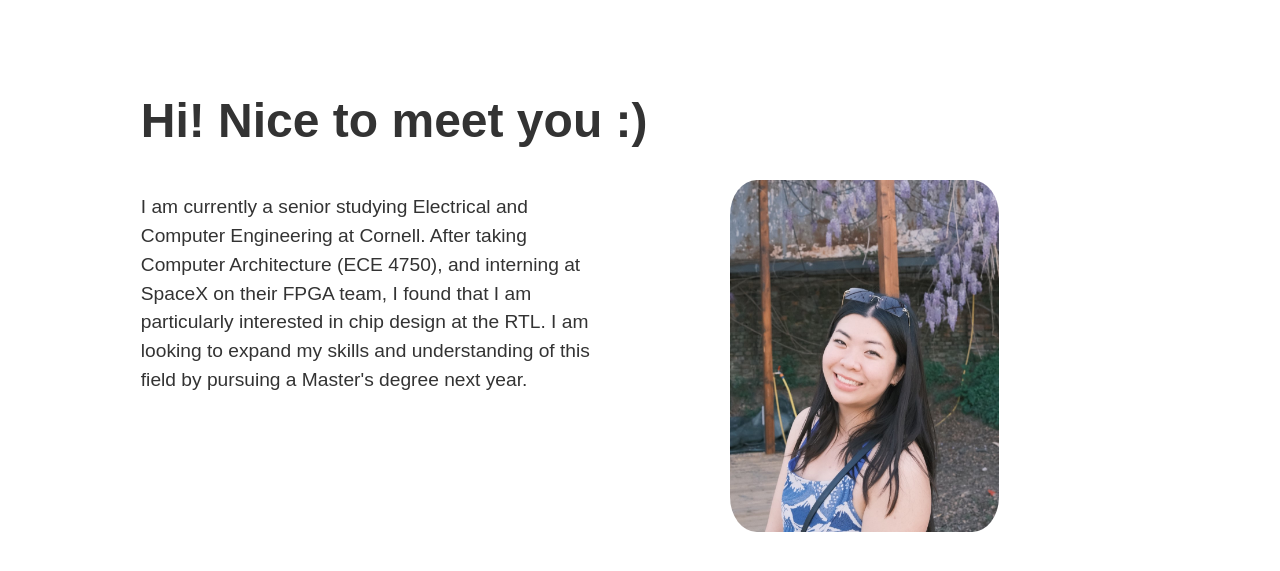
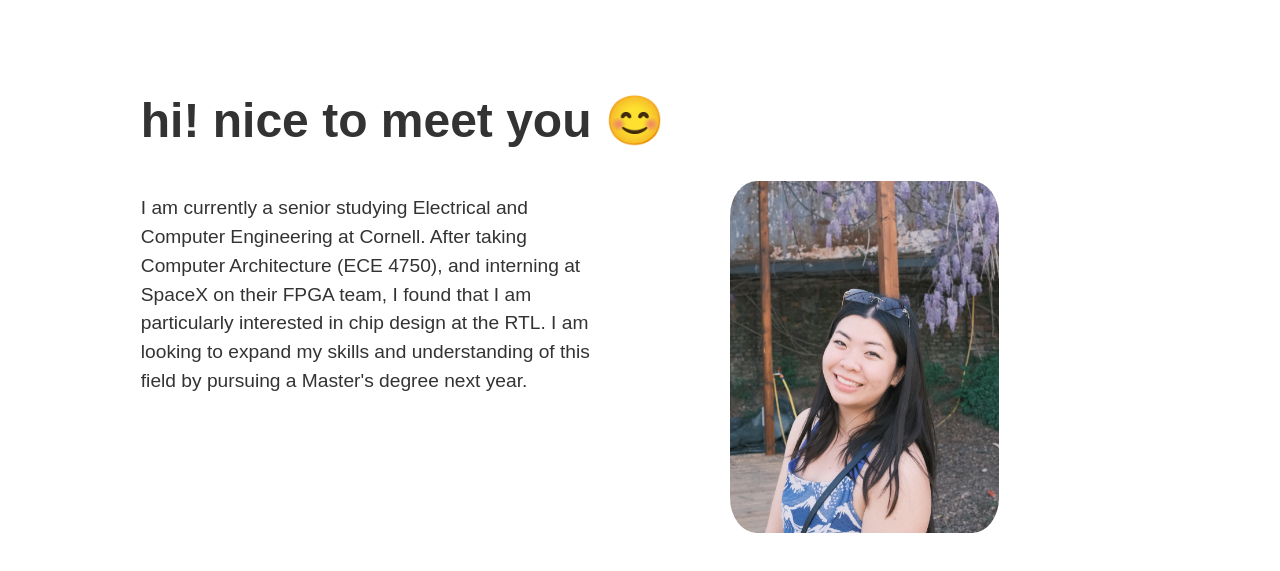
Before and after one commit to mattielee/mattielee.github.io, a plain HTML site: page about.html in a window 1280 px wide. Shown: the part 89-660 px from the top of the page. Drawn offline with nearby package versions, Linux system fonts and the light colour scheme.

Commit message:
emoji testing

```diff
--- a/about.html
+++ b/about.html
@@ -38,7 +38,7 @@
             <!--header-->
 			<div class="header about">
 				<div class="text">
-					<h1><b>Hi! Nice to meet you :)</b></h1>
+					<h1><b>hi! nice to meet you 😊</b></h1>
 				</div>
 
 			</div>
```
